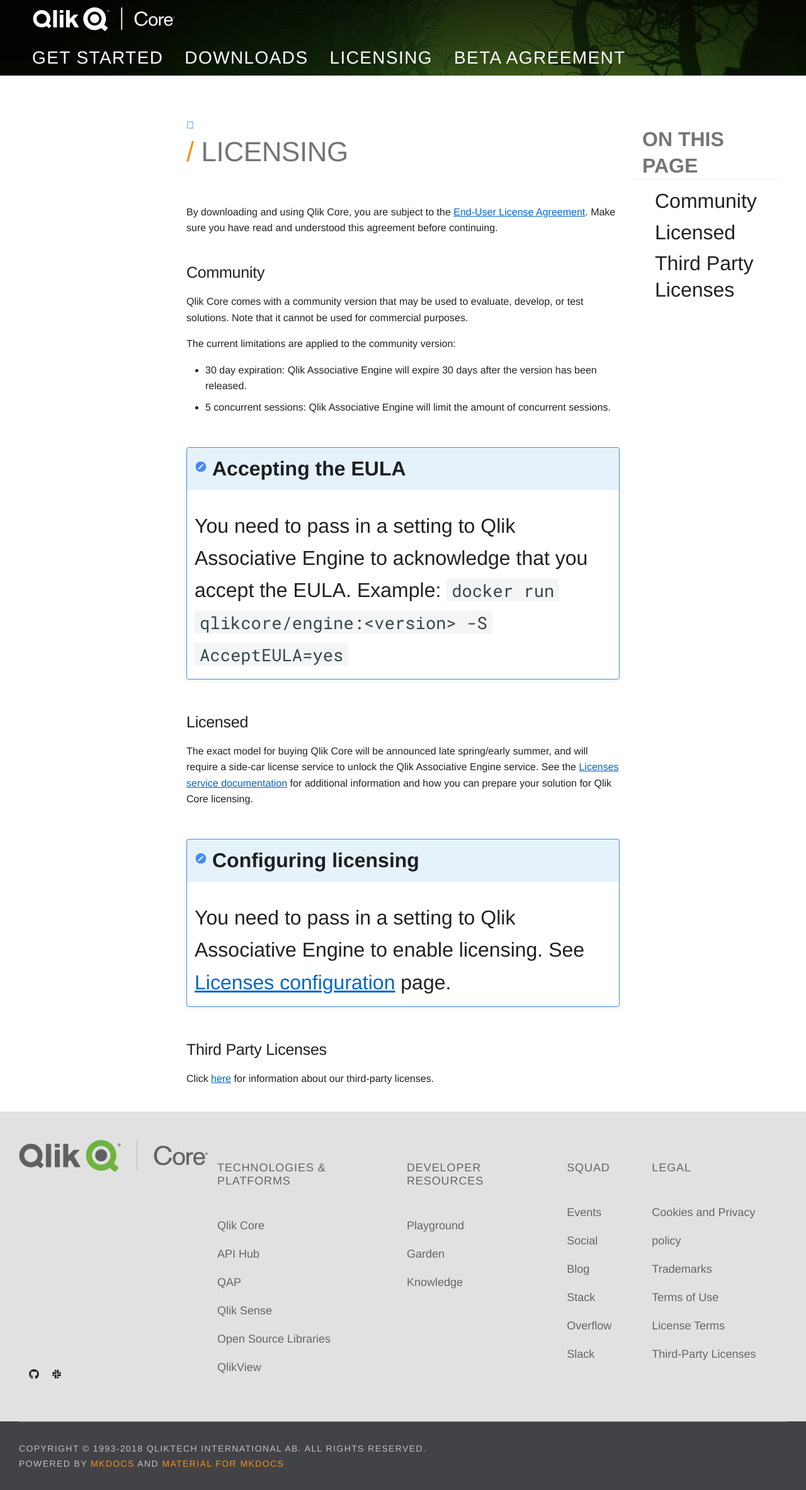
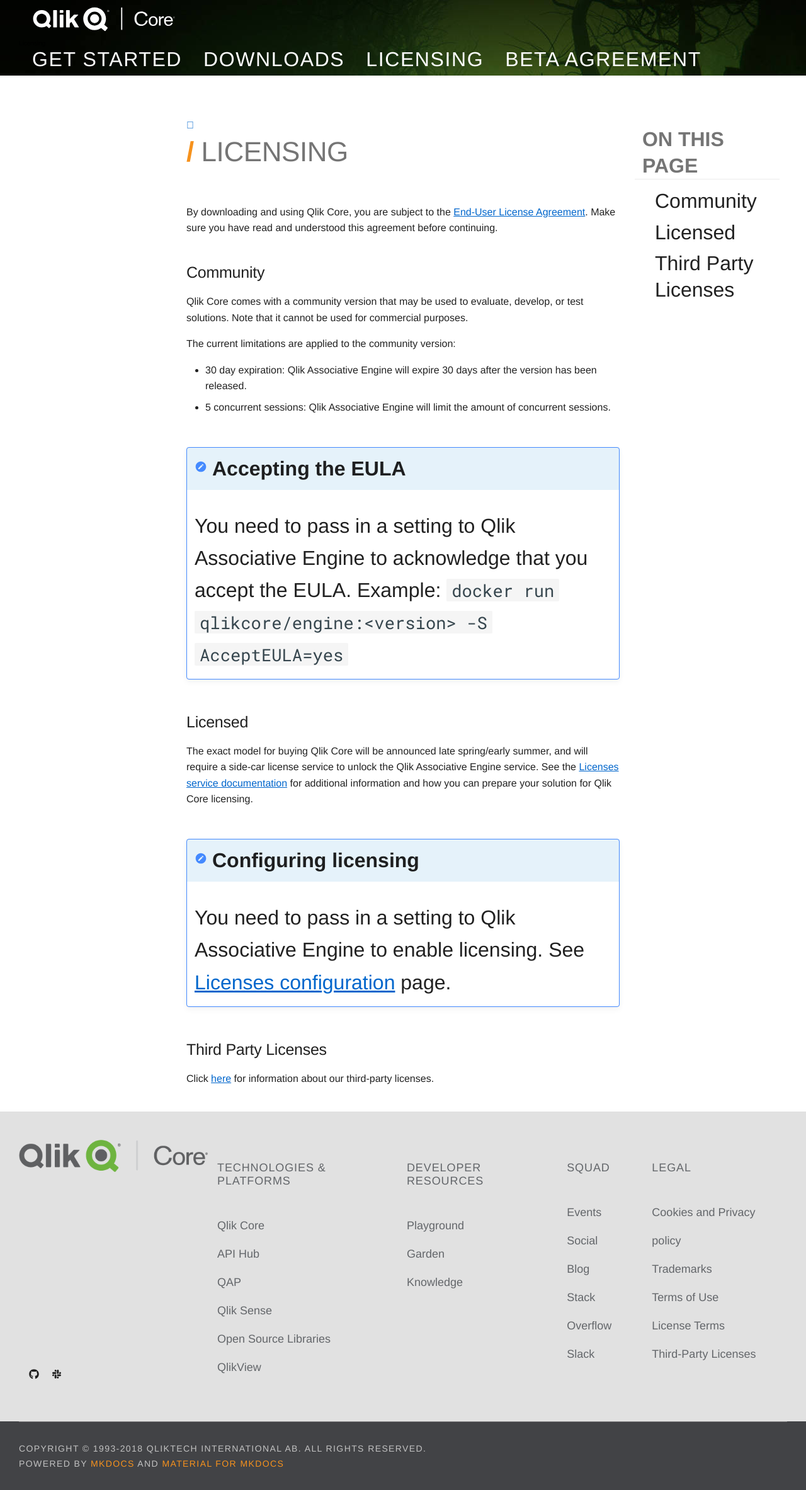
Before and after one commit to qlik-oss/core-website, an MkDocs documentation site: the page built from docs/docs/licensing.md, in a window 1280 px wide. Shown: the whole page at 63% size. Built offline with MkDocs 1.6.1 and Material for MkDocs 9.7.7, drawn with Linux system fonts in a browser that asks for light colours; comment, search, counter and statistics services are not loaded; old or Windows-style settings are respelled for this version of MkDocs.

Commit message:
Changed font

```diff
--- a/docs/stylesheets/custom-style.css
+++ b/docs/stylesheets/custom-style.css
@@ -1,15 +1,3 @@
-
-@font-face {
-  font-family: BasicCommercialLTPro-Bold;
-  src: url(../fonts/BasicCommercialLTPro-Bold.otf) format("opentype");;
-}
-
-@font-face {
-  font-family: BasicCommercialLTPro-Roman;
-  src: url(../fonts/BasicCommercialLTPro-Roman.otf) format("opentype");;
-}
-
-
 :root {
   --custom-green: #3D8706;
   --custom-grey: #5f6062;
@@ -20,7 +8,7 @@
 }
 
 body {
-  font-family: 'BasicCommercialLTPro-Roman','Helvetica Neue','helvetica',arial,sans-serif;
+  font-family: 'ProximaNova-Regular','Helvetica Neue','helvetica',arial,sans-serif;
 }
 
 .md-container {
@@ -32,7 +20,6 @@
   padding-top:100px;
   font-size:40px;
   color:#fff;
-  font-family: BasicCommercialLTPro-Roman;
 }
 
 .md-icon--menu {
@@ -154,7 +141,7 @@
 
 h1 span {
   color: #F6921D;
-  font-family: 'BasicCommercialLTPro-Bold','Helvetica Neue','helvetica',arial,sans-serif;
+  font-weight: bold;
 }
 
 .md-content h1 {
@@ -179,8 +166,8 @@
   display: inline-block;
   margin: 0px 5px;
   color: white;
-  font-size: 1.4rem;
-  font-family: 'BasicCommercialLTPro-Bold','Helvetica Neue','helvetica',arial,sans-serif;
+  font-size: 1.6rem;
+  font-family: 'ProximaNova-Semibold','Helvetica Neue','helvetica',arial,sans-serif;
   text-transform: uppercase;
   letter-spacing: .05em;
   opacity: 1;
@@ -465,7 +452,7 @@
   margin: auto;
   margin-top: 0px;
   padding: 0px 30px;
-  font-family: 'BasicCommercialLTPro-Roman','Helvetica Neue','helvetica',arial,sans-serif;
+  font-family: 'ProximaNova-Regular','Helvetica Neue','helvetica',arial,sans-serif;
   font-size: 18px;
 }
 
@@ -510,7 +497,7 @@
 }
 
 .footer-nav-menu .footer-menu-item .footer-menu-title {
-  font-family: 'BasicCommercialLTPro-Bold','Helvetica Neue','helvetica',arial,sans-serif;
+  font-family: 'ProximaNova-Semibold','Helvetica Neue','helvetica',arial,sans-serif;
   font-size: 18px;
   letter-spacing: .05em;
   text-transform: uppercase;
@@ -579,7 +566,6 @@
 
 .marketing-text-button {
   color: white;
-  font-family: BasicCommercialLTPro-Roman;
   font-size:16px;
   background-color: #f7921d;
   opacity: 1;
```
